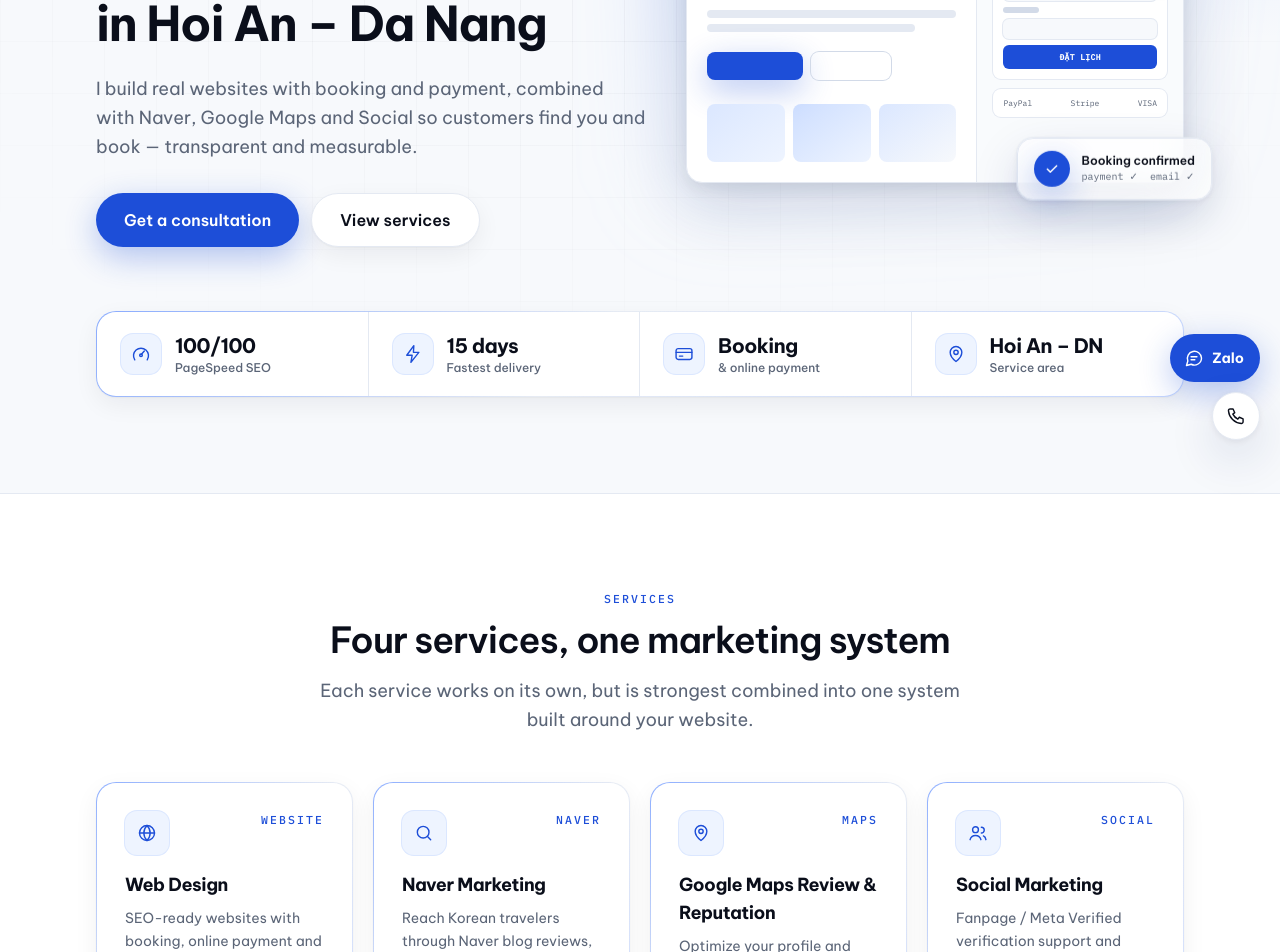
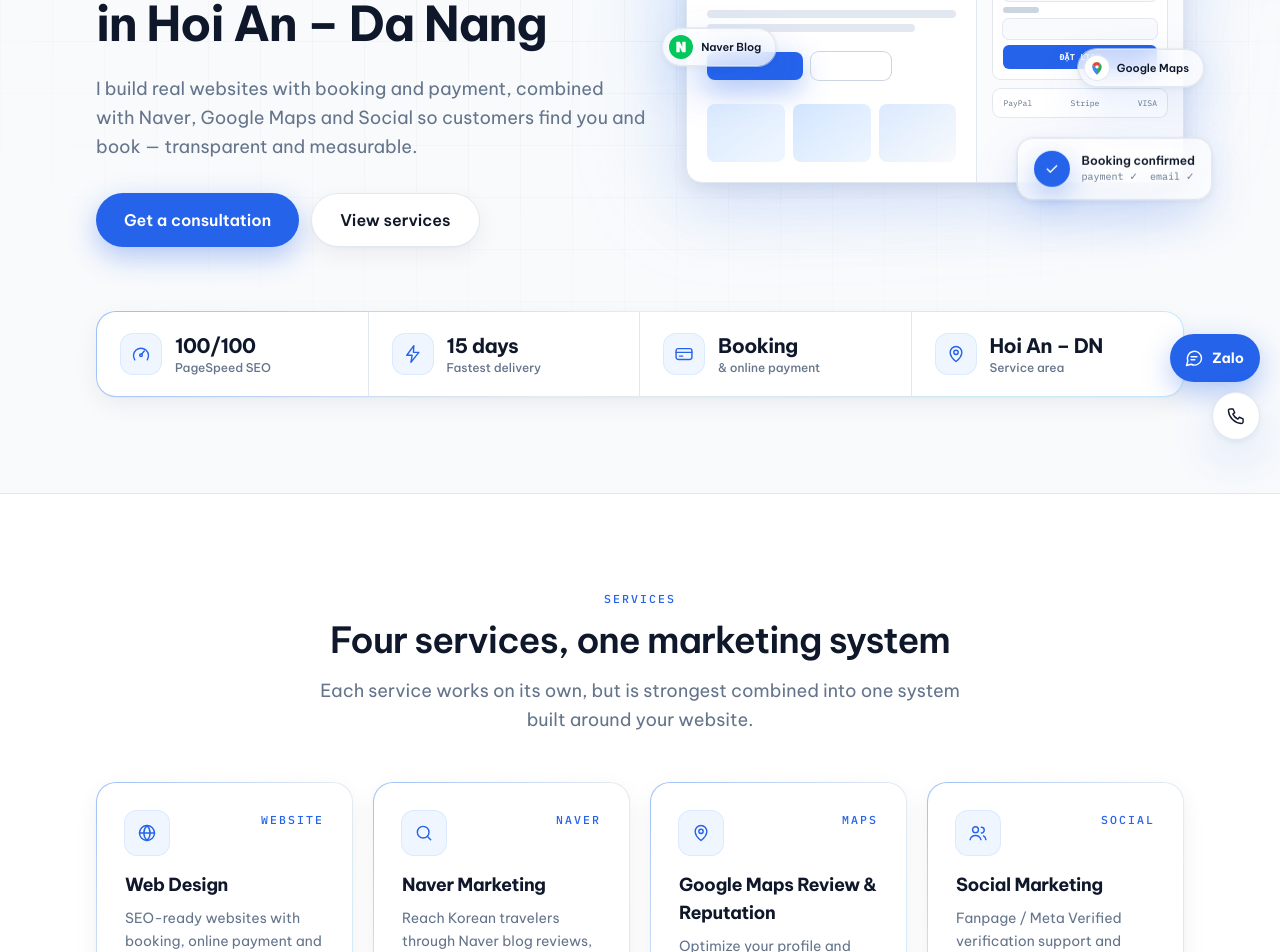
Before and after one commit to CongThienDev/congthienagency.com, a Next.js app: page /en in a window 1280 px wide. Shown: the part 340-1292 px from the top of the page. Built offline with nearby package versions, Linux system fonts and the light colour scheme.

Commit message:
feat: visual website + logo app

```diff
--- a/app/[locale]/bang-gia/page.tsx
+++ b/app/[locale]/bang-gia/page.tsx
@@ -75,6 +75,7 @@ export default async function Page({ params }: Params) {
                   ctaLabel={pkg.ctaLabel}
                   highlight={pkg.highlight}
                   disclaimer={pkg.disclaimer}
+                  cluster={pkg.cluster}
                 />
               ))}
             </div>
--- a/app/globals.css
+++ b/app/globals.css
@@ -5,35 +5,45 @@
   --font-sans: var(--font-be-vietnam), ui-sans-serif, system-ui, sans-serif;
   --font-mono: var(--font-plex-mono), ui-monospace, monospace;
 
-  /* Brand palette — black / white / blue, premium local growth studio */
-  --color-paper: #f7f9fc;
-  --color-ink: #0a0e1a;
-  --color-ink-soft: #2a3142;
-  --color-muted: #5b6577;
+  /* Brand palette — bright, clean global-agency blue on slate */
+  --color-paper: #f8fafc;
+  --color-ink: #0f172a;
+  --color-ink-soft: #334155;
+  --color-muted: #64748b;
 
-  --color-blue-50: #eef4ff;
-  --color-blue-100: #dbe7ff;
-  --color-blue-200: #b9d0ff;
-  --color-blue-300: #8bb0ff;
-  --color-blue-400: #5b8bff;
-  --color-blue-500: #2f6bff;
-  --color-blue-600: #1d4ed8;
-  --color-blue-700: #1740b0;
-  --color-blue-800: #123488;
-  --color-blue-900: #0b2a6b;
-  --color-blue-950: #08153a;
+  --color-blue-50: #eff6ff;
+  --color-blue-100: #dbeafe;
+  --color-blue-200: #bfdbfe;
+  --color-blue-300: #93c5fd;
+  --color-blue-400: #60a5fa;
+  --color-blue-500: #3b82f6;
+  --color-blue-600: #2563eb;
+  --color-blue-700: #1d4ed8;
+  --color-blue-800: #1e40af;
+  --color-blue-900: #1e3a8a;
+  --color-blue-950: #0b1220;
 
-  --color-line: #e4e9f2;
-  --color-line-strong: #d2dae8;
+  --color-line: #e2e8f0;
+  --color-line-strong: #cbd5e1;
+
+  /* Service identity + accents (used sparingly) */
+  --color-cyan: #38bdf8;
+  --color-success: #10b981;
+  --color-naver: #03c75a;
+  --color-facebook: #1877f2;
+  --color-gmaps: #ea4335;
+  --color-gmaps-blue: #4285f4;
+  --color-gmaps-green: #34a853;
+  --color-gmaps-yellow: #fbbc04;
 
   /* Radius */
   --radius-card: 1.25rem;
 
   /* Shadows */
-  --shadow-soft: 0 1px 2px rgba(11, 15, 26, 0.04), 0 8px 24px rgba(11, 15, 26, 0.06);
-  --shadow-lift: 0 2px 6px rgba(11, 15, 26, 0.06), 0 18px 48px rgba(13, 39, 107, 0.14);
-  --shadow-blue: 0 10px 32px rgba(29, 78, 216, 0.32);
-  --shadow-float: 0 6px 16px rgba(11, 15, 26, 0.08), 0 24px 64px rgba(13, 39, 107, 0.16);
+  --shadow-soft: 0 1px 2px rgba(15, 23, 42, 0.04), 0 8px 24px rgba(15, 23, 42, 0.06);
+  --shadow-lift: 0 2px 6px rgba(15, 23, 42, 0.06), 0 18px 48px rgba(37, 99, 235, 0.14);
+  --shadow-blue: 0 10px 28px rgba(37, 99, 235, 0.34);
+  --shadow-float: 0 6px 16px rgba(15, 23, 42, 0.08), 0 24px 64px rgba(37, 99, 235, 0.16);
 }
 
 :root {
@@ -84,14 +94,14 @@ body {
 
 .bg-glow {
   background:
-    radial-gradient(55% 45% at 18% 0%, rgba(47, 107, 255, 0.13) 0%, transparent 62%),
-    radial-gradient(45% 50% at 95% 12%, rgba(91, 139, 255, 0.12) 0%, transparent 58%);
+    radial-gradient(55% 45% at 16% 0%, rgba(59, 130, 246, 0.14) 0%, transparent 62%),
+    radial-gradient(45% 50% at 96% 8%, rgba(56, 189, 248, 0.12) 0%, transparent 58%);
 }
 
 .bg-glow-dark {
   background:
-    radial-gradient(60% 70% at 85% 10%, rgba(47, 107, 255, 0.28) 0%, transparent 60%),
-    radial-gradient(45% 60% at 10% 100%, rgba(29, 78, 216, 0.22) 0%, transparent 55%);
+    radial-gradient(60% 70% at 85% 8%, rgba(59, 130, 246, 0.30) 0%, transparent 60%),
+    radial-gradient(45% 60% at 8% 100%, rgba(37, 99, 235, 0.22) 0%, transparent 55%);
 }
 
 .text-balance {
@@ -113,14 +123,14 @@ body {
   border: 1px solid transparent;
   background:
     linear-gradient(#ffffff, #ffffff) padding-box,
-    linear-gradient(135deg, rgba(47, 107, 255, 0.55), rgba(228, 233, 242, 0.9) 45%, rgba(47, 107, 255, 0.25)) border-box;
+    linear-gradient(135deg, rgba(59, 130, 246, 0.5), rgba(226, 232, 240, 0.9) 45%, rgba(56, 189, 248, 0.28)) border-box;
 }
 
 .card-gradient-border-dark {
   border: 1px solid transparent;
   background:
-    linear-gradient(180deg, #0d1326, #0a0e1a) padding-box,
-    linear-gradient(135deg, rgba(91, 139, 255, 0.6), rgba(11, 42, 107, 0.4) 50%, rgba(47, 107, 255, 0.3)) border-box;
+    linear-gradient(180deg, #0b1220, #020817) padding-box,
+    linear-gradient(135deg, rgba(96, 165, 250, 0.6), rgba(30, 64, 175, 0.4) 50%, rgba(56, 189, 248, 0.3)) border-box;
 }
 
 .glass {
--- a/components/Cards.tsx
+++ b/components/Cards.tsx
@@ -1,6 +1,7 @@
 import Link from "next/link";
 import { type ReactNode } from "react";
 import { IconArrowRight, IconCheck } from "./Icons";
+import { SERVICE_BRAND, type ServiceBrand } from "./serviceBrand";
 
 export function ServiceCard({
   title,
@@ -8,8 +9,10 @@ export function ServiceCard({
   href,
   tag,
   icon,
+  brand,
   featured = false,
   bullets,
+  chips,
   ctaLabel = "Xem chi tiết",
 }: {
   title: string;
@@ -17,10 +20,22 @@ export function ServiceCard({
   href: string;
   tag?: string;
   icon?: ReactNode;
+  brand?: ServiceBrand;
   featured?: boolean;
   bullets?: string[];
+  chips?: string[];
   ctaLabel?: string;
 }) {
+  const b = brand ? SERVICE_BRAND[brand] : undefined;
+  const badgeIcon = b?.icon ?? icon;
+  const badgeClass = b
+    ? featured
+      ? b.badgeDark
+      : b.badge
+    : featured
+      ? "bg-blue-600 text-white shadow-blue"
+      : "bg-blue-50 text-blue-600 ring-1 ring-blue-100";
+
   return (
     <Link
       href={href}
@@ -33,22 +48,18 @@ export function ServiceCard({
       {featured && (
         <div aria-hidden className="bg-glow-dark absolute inset-0 opacity-80" />
       )}
-      <div className="relative">
+      <div className="relative flex h-full flex-col">
         <div className="flex items-start justify-between">
-          {icon && (
+          {badgeIcon && (
             <span
-              className={`grid h-11 w-11 place-items-center rounded-xl transition-transform duration-300 group-hover:scale-110 ${
-                featured
-                  ? "bg-blue-600 text-white shadow-blue"
-                  : "bg-blue-50 text-blue-600 ring-1 ring-blue-100"
-              }`}
+              className={`grid h-11 w-11 place-items-center rounded-xl transition-transform duration-300 group-hover:scale-110 ${badgeClass}`}
             >
-              {icon}
+              {badgeIcon}
             </span>
           )}
           {tag && (
             <span
-              className={`label-mono ${featured ? "text-blue-300" : "text-blue-600"}`}
+              className={`label-mono ${featured ? "text-blue-300" : b?.accentText ?? "text-blue-600"}`}
             >
               {tag}
             </span>
@@ -70,9 +81,9 @@ export function ServiceCard({
         </p>
         {bullets && (
           <ul className="mt-4 flex flex-col gap-1.5">
-            {bullets.map((b) => (
+            {bullets.map((bl) => (
               <li
-                key={b}
+                key={bl}
                 className={`flex items-center gap-2 text-[13px] ${
                   featured ? "text-blue-100/85" : "text-ink-soft"
                 }`}
@@ -80,13 +91,29 @@ export function ServiceCard({
                 <IconCheck
                   className={`h-3.5 w-3.5 shrink-0 ${featured ? "text-blue-400" : "text-blue-600"}`}
                 />
-                {b}
+                {bl}
               </li>
             ))}
           </ul>
         )}
+        {chips && (
+          <div className="mt-4 flex flex-wrap gap-1.5">
+            {chips.map((c) => (
+              <span
+                key={c}
+                className={`rounded-full border px-2.5 py-1 text-[11px] font-semibold ${
+                  featured
+                    ? "border-white/15 bg-white/10 text-blue-100/85"
+                    : b?.chip ?? "border-blue-200 bg-blue-50 text-blue-700"
+                }`}
+              >
+                {c}
+              </span>
+            ))}
+          </div>
+        )}
         <span
-          className={`mt-5 inline-flex items-center gap-1.5 text-sm font-semibold ${
+          className={`mt-auto inline-flex items-center gap-1.5 pt-5 text-sm font-semibold ${
             featured ? "text-blue-300" : "text-blue-700"
           }`}
         >
@@ -105,6 +132,7 @@ export function PortfolioCard({
   location,
   deliveryTime,
   features,
+  proofs,
 }: {
   href: string;
   name: string;
@@ -112,6 +140,7 @@ export function PortfolioCard({
   location: string;
   deliveryTime?: string;
   features?: string[];
+  proofs?: { icon: ReactNode; label: string }[];
 }) {
   return (
     <Link
@@ -157,7 +186,19 @@ export function PortfolioCard({
         </div>
         <h3 className="mt-2.5 text-xl font-bold tracking-tight text-ink">{name}</h3>
         <p className="mt-0.5 text-sm text-muted">{location}</p>
-        {features && (
+        {proofs && (
+          <ul className="mt-4 flex flex-col gap-2">
+            {proofs.map((p) => (
+              <li key={p.label} className="flex items-center gap-2.5 text-[13px] font-medium text-ink-soft">
+                <span className="grid h-7 w-7 shrink-0 place-items-center rounded-lg bg-paper ring-1 ring-line">
+                  {p.icon}
+                </span>
+                {p.label}
+              </li>
+            ))}
+          </ul>
+        )}
+        {!proofs && features && (
           <ul className="mt-4 flex flex-wrap gap-1.5">
             {features.map((f) => (
               <li
--- a/components/HeroVisual.tsx
+++ b/components/HeroVisual.tsx
@@ -1,4 +1,4 @@
-import { IconCheck, IconMapPin } from "./Icons";
+import { IconCheck, IconMapPin, IconNaver, IconMapsColor } from "./Icons";
 
 /**
  * CSS-built product mockup for the hero: a browser window showing a
@@ -103,13 +103,33 @@ export function HeroVisual() {
       </div>
 
       {/* Floating: local presence chip */}
-      <div className="absolute -right-1 top-10 hidden sm:block">
+      <div className="absolute -right-1 top-9 hidden sm:block">
         <div className="flex items-center gap-1.5 rounded-full bg-ink px-3 py-1.5 text-white shadow-lift">
           <IconMapPin className="h-3.5 w-3.5 text-blue-400" />
           <span className="font-mono text-[10px] tracking-wide">Hội An – Đà Nẵng</span>
           <span className="animate-pulse-dot h-1.5 w-1.5 rounded-full bg-blue-400" />
         </div>
       </div>
+
+      {/* Floating: Naver service chip */}
+      <div className="animate-float-slow absolute -left-6 top-1/2 hidden md:block">
+        <div className="glass flex items-center gap-2 rounded-full border border-white/60 py-1.5 pl-1.5 pr-3.5 shadow-lift ring-1 ring-line/60">
+          <span className="grid h-6 w-6 place-items-center rounded-full bg-naver text-white">
+            <IconNaver className="h-3.5 w-3.5" />
+          </span>
+          <span className="text-[11px] font-semibold text-ink">Naver Blog</span>
+        </div>
+      </div>
+
+      {/* Floating: Google Maps service chip */}
+      <div className="animate-float absolute -right-5 bottom-24 hidden md:block">
+        <div className="glass flex items-center gap-2 rounded-full border border-white/60 py-1.5 pl-1.5 pr-3.5 shadow-lift ring-1 ring-line/60">
+          <span className="grid h-6 w-6 place-items-center rounded-full bg-white ring-1 ring-line">
+            <IconMapsColor className="h-4 w-4" />
+          </span>
+          <span className="text-[11px] font-semibold text-ink">Google Maps</span>
+        </div>
+      </div>
     </div>
   );
 }
--- a/components/Icons.tsx
+++ b/components/Icons.tsx
@@ -178,3 +178,45 @@ export function IconStar({ className = base }: IconProps) {
     </svg>
   );
 }
+
+/* ─── Brand-identity glyphs (filled, use their own colors) ─── */
+
+/** Naver-style "N" — filled glyph, inherits currentColor. */
+export function IconNaver({ className = base }: IconProps) {
+  return (
+    <svg viewBox="0 0 24 24" fill="currentColor" className={className} aria-hidden>
+      <path d="M14.2 3v9.1L9.9 3H4v18h5.8v-9.1L14.1 21H20V3h-5.8Z" />
+    </svg>
+  );
+}
+
+/** Facebook "f" — filled glyph, inherits currentColor. */
+export function IconFacebook({ className = base }: IconProps) {
+  return (
+    <svg viewBox="0 0 24 24" fill="currentColor" className={className} aria-hidden>
+      <path d="M14.3 21v-7.5h2.5l.4-2.9h-2.9V8.7c0-.8.2-1.4 1.4-1.4h1.5V4.7c-.7-.1-1.5-.1-2.3-.1-2.3 0-3.8 1.4-3.8 3.9v2.2H8.7v2.9h2.6V21h3Z" />
+    </svg>
+  );
+}
+
+/**
+ * Google Maps pin — multicolor (uses Google brand dot colors), independent
+ * of currentColor so it reads as the real product mark.
+ */
+export function IconMapsColor({ className = base }: IconProps) {
+  return (
+    <svg viewBox="0 0 24 24" fill="none" className={className} aria-hidden>
+      <path
+        d="M12 22s7-6.1 7-11.5A7 7 0 0 0 5 10.5C5 15.9 12 22 12 22Z"
+        fill="#fff"
+        stroke="#e2e8f0"
+        strokeWidth="1"
+      />
+      <path d="M12 22s7-6.1 7-11.5c0-1.3-.35-2.5-.97-3.55L12 12l6.03-5.05A7 7 0 0 0 12 3.5Z" fill="#34a853" />
+      <path d="M5.4 7.2A7 7 0 0 0 5 10.5C5 15.9 12 22 12 22l.6-9.9L5.4 7.2Z" fill="#4285f4" />
+      <path d="M12 3.5a7 7 0 0 0-6.6 3.7L12 12l3.9-3.3A7 7 0 0 0 12 3.5Z" fill="#fbbc04" />
+      <path d="M12 3.5A7 7 0 0 0 5.4 7.2L12 12l3.4-2.85A4 4 0 0 0 12 3.5Z" fill="#ea4335" />
+      <circle cx="12" cy="10.3" r="2.5" fill="#fff" />
+    </svg>
+  );
+}
--- /dev/null
+++ b/components/serviceBrand.tsx
@@ -0,0 +1,52 @@
+import type { ReactNode } from "react";
+import {
+  IconCode,
+  IconNaver,
+  IconMapsColor,
+  IconFacebook,
+} from "./Icons";
+
+export type ServiceBrand = "website" | "naver" | "maps" | "facebook";
+
+type BrandStyle = {
+  icon: ReactNode;
+  /** Light icon badge (used on white cards). */
+  badge: string;
+  /** Icon badge for dark/featured cards. */
+  badgeDark: string;
+  /** Feature-chip pill style. */
+  chip: string;
+  /** Accent label text color. */
+  accentText: string;
+};
+
+export const SERVICE_BRAND: Record<ServiceBrand, BrandStyle> = {
+  website: {
+    icon: <IconCode className="h-5 w-5" />,
+    badge: "bg-blue-600 text-white shadow-blue",
+    badgeDark: "bg-blue-600 text-white shadow-blue",
+    chip: "border-blue-200 bg-blue-50 text-blue-700",
+    accentText: "text-blue-600",
+  },
+  naver: {
+    icon: <IconNaver className="h-[18px] w-[18px]" />,
+    badge: "bg-naver text-white",
+    badgeDark: "bg-naver text-white",
+    chip: "border-emerald-200 bg-emerald-50 text-[color:var(--color-naver)]",
+    accentText: "text-[color:var(--color-naver)]",
+  },
+  maps: {
+    icon: <IconMapsColor className="h-[22px] w-[22px]" />,
+    badge: "bg-white ring-1 ring-line",
+    badgeDark: "bg-white",
+    chip: "border-line bg-paper text-ink-soft",
+    accentText: "text-blue-600",
+  },
+  facebook: {
+    icon: <IconFacebook className="h-[18px] w-[18px]" />,
+    badge: "bg-facebook text-white",
+    badgeDark: "bg-facebook text-white",
+    chip: "border-blue-200 bg-blue-50 text-[color:var(--color-facebook)]",
+    accentText: "text-[color:var(--color-facebook)]",
+  },
+};
--- a/content/pages.vi.ts
+++ b/content/pages.vi.ts
@@ -53,26 +53,34 @@ export const HOME_VI = {
       desc: "Website chuẩn SEO có booking, thanh toán online và đạt PageSpeed SEO 100/100 — nền tảng của cả hệ thống.",
       href: "/vi/thiet-ke-website",
       tag: "Website",
+      brand: "website" as const,
       featured: true,
       bullets: ["Booking + thanh toán online", "PageSpeed SEO 100/100", "Email xác nhận tự động"],
+      chips: ["SEO", "Booking", "Payment"],
     },
     {
       title: "Naver Marketing",
       desc: "Tiếp cận khách Hàn qua blog review, nội dung tài khoản và hợp tác KOC trên Naver.",
       href: "/vi/naver-marketing",
       tag: "Naver",
+      brand: "naver" as const,
+      chips: ["Blog Hàn", "KOC", "Naver Search"],
     },
     {
       title: "Google Maps Review & Reputation",
       desc: "Tối ưu hồ sơ và quản lý đánh giá thật trên Google Maps, tuân thủ chính sách Google.",
       href: "/vi/google-maps-marketing",
       tag: "Maps",
+      brand: "maps" as const,
+      chips: ["Maps", "Reputation", "Local Trust"],
     },
     {
       title: "Social Marketing & Hỗ trợ Facebook",
       desc: "Hỗ trợ xác minh Fanpage / Meta Verified và gói tăng trưởng kênh mạng xã hội.",
       href: "/vi/social-marketing",
       tag: "Social",
+      brand: "facebook" as const,
+      chips: ["Fanpage", "Meta Verified", "Social Growth"],
     },
   ],
   industriesIntro: {
```
Also changed, not shown: app/[locale]/du-an/page.tsx (+6 -1 lines), app/[locale]/page.tsx (+14 -4 lines), components/Footer.tsx (+27 -3 lines), components/PricingCard.tsx (+30 -3 lines).
